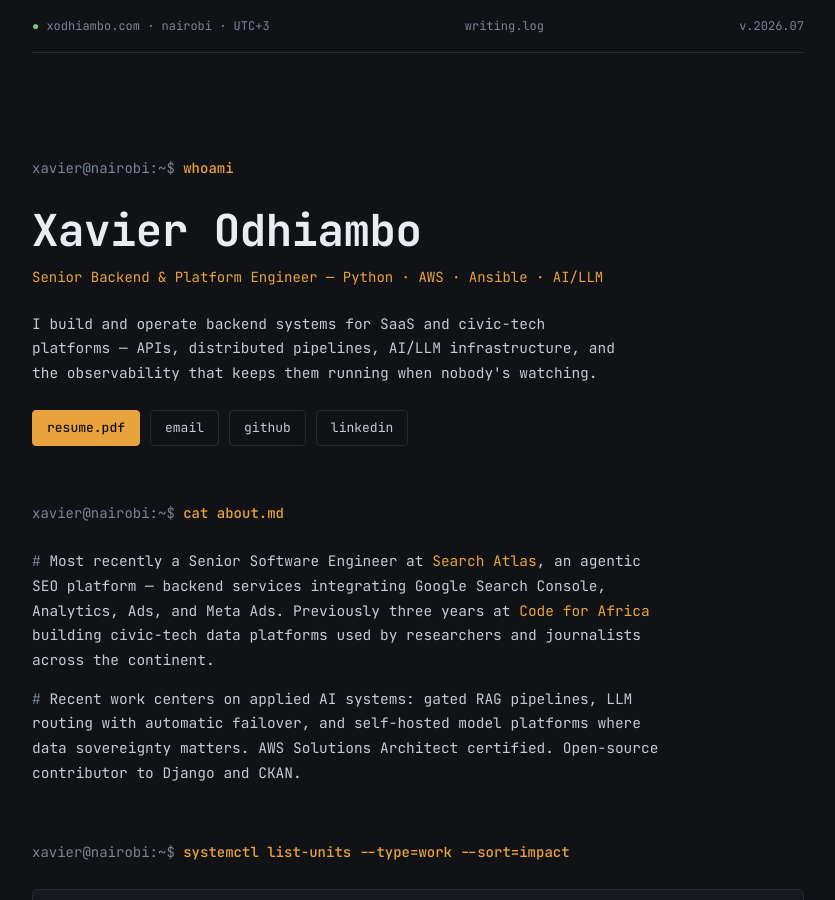
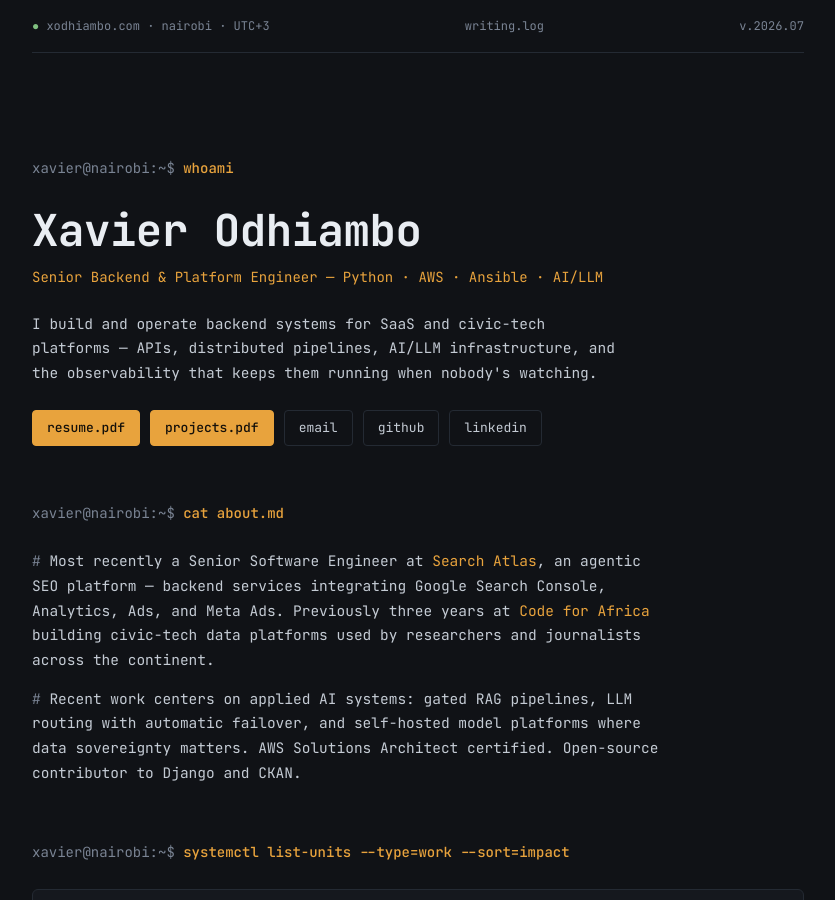
Before and after one commit to thepsalmist/thepsalmist.github.io, a Jekyll site: the page built from index.html, in a window 1280 px wide and 900 px high. Shown: the whole window, without its empty margins (222-1057 px from the left). Built offline with Jekyll 4.4.1, drawn with Linux system fonts in a browser that asks for light colours.

Commit message:
Update resume PDF and add projects PDF link
Replace assets/resume.pdf with the August 2026 portfolio resume, keeping
the existing /assets/resume.pdf URL. Add assets/projects.pdf and a
matching projects.pdf button in the hero links.

```diff
--- a/index.html
+++ b/index.html
@@ -8,6 +8,7 @@ layout: default
   <p>I build and operate backend systems for SaaS and civic-tech platforms — APIs, distributed pipelines, AI/LLM infrastructure, and the observability that keeps them running when nobody's watching.</p>
   <div class="links">
     <a class="primary" href="/assets/resume.pdf">resume.pdf</a>
+    <a class="primary" href="/assets/projects.pdf">projects.pdf</a>
     <a href="mailto:xavierfrank4@gmail.com">email</a>
     <a href="https://github.com/thepsalmist">github</a>
     <a href="https://www.linkedin.com/in/xavierodhiambo76">linkedin</a>
```
Also changed, not shown: 2 other files.
